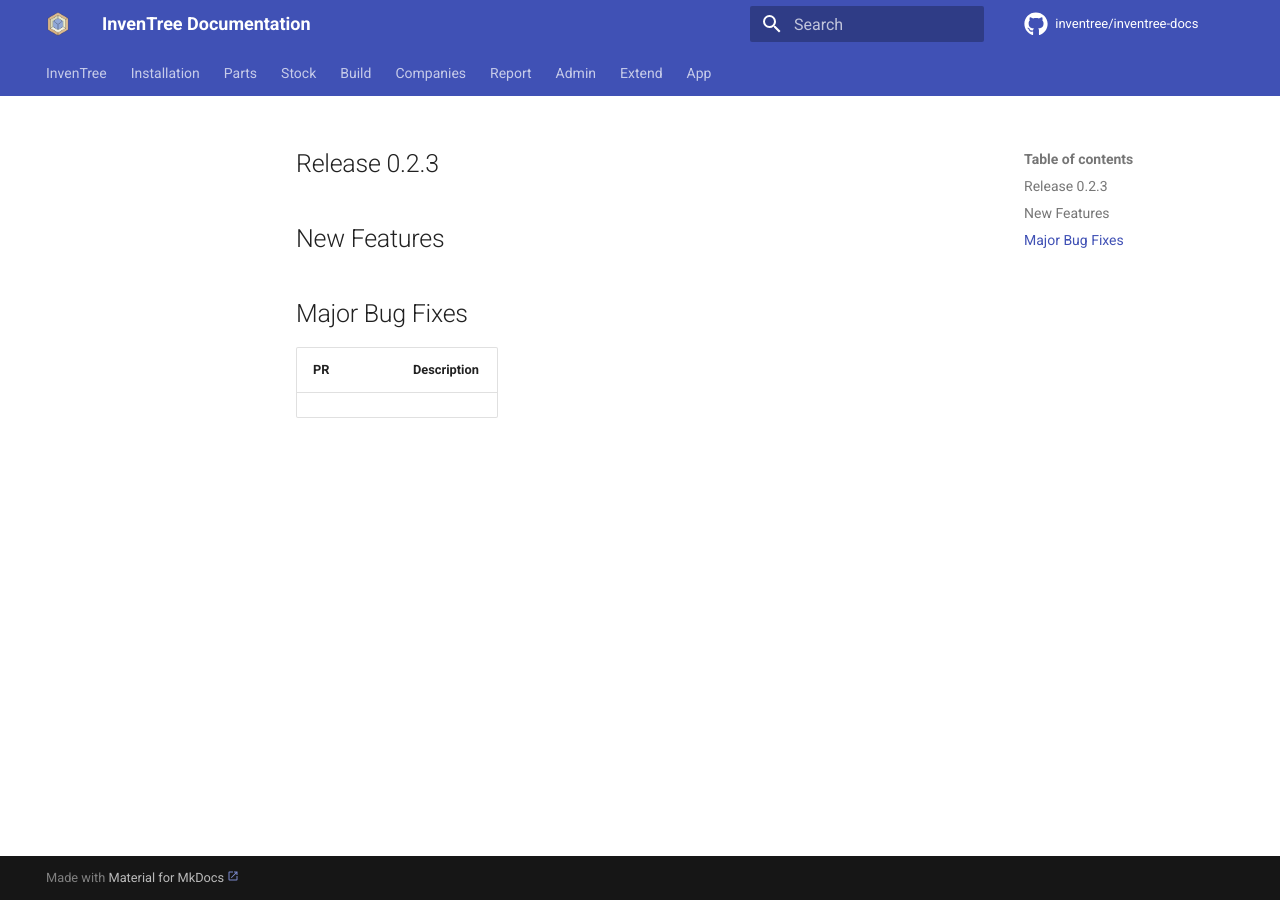
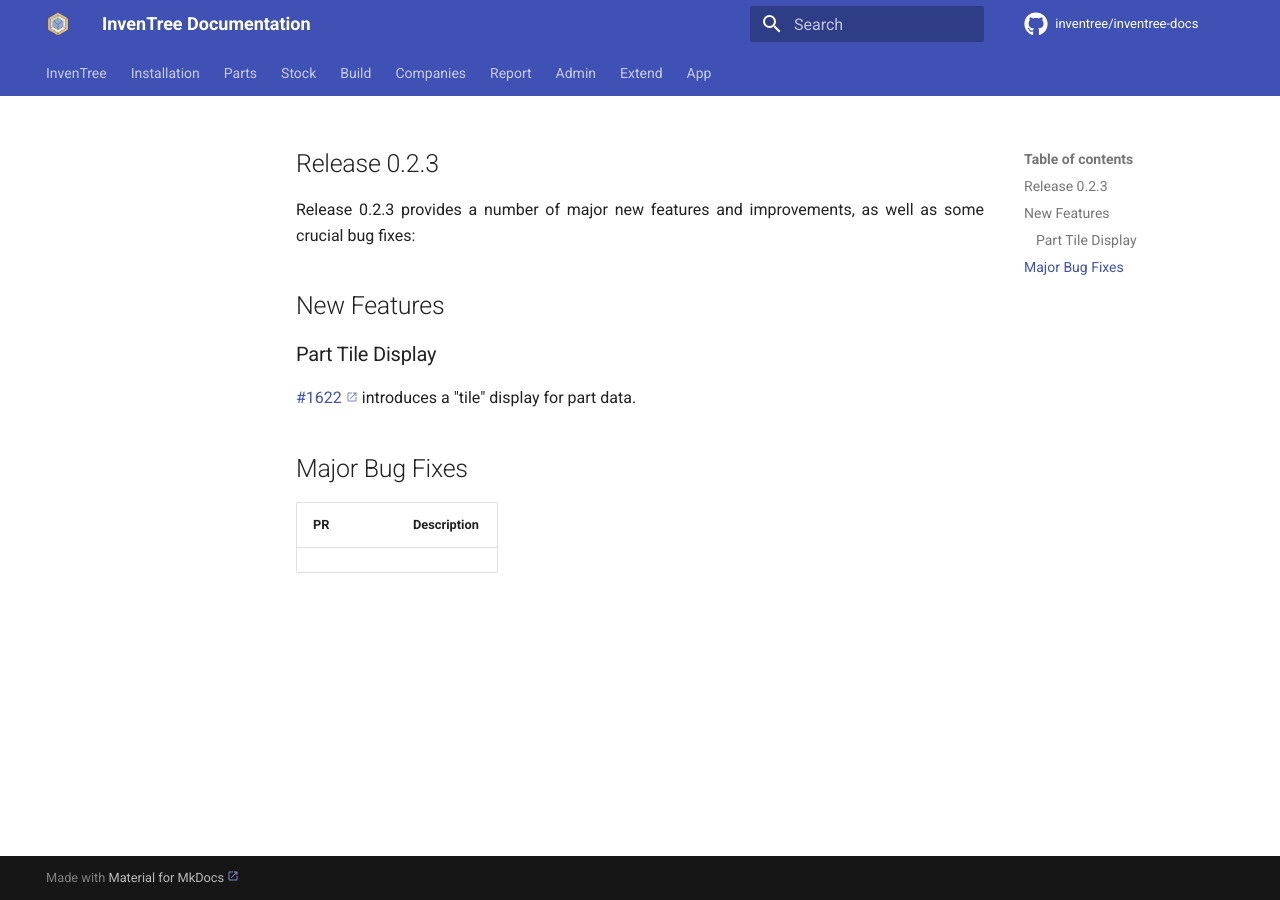
Before and after one commit to inventree/inventree-docs, an MkDocs documentation site: the page built from docs/releases/0.2.3.md, in a window 1280 px wide. Built offline with MkDocs 1.6.1 and Material for MkDocs 9.7.7, drawn with Linux system fonts in a browser that asks for light colours; a script that is not in the unit is left out; comment, search, counter and statistics services are not loaded.

Commit message:
Update 0.2.3.md

```diff
--- a/docs/releases/0.2.3.md
+++ b/docs/releases/0.2.3.md
@@ -4,7 +4,13 @@ title: Release 0.2.3
 
 ## Release 0.2.3
 
+Release 0.2.3 provides a number of major new features and improvements, as well as some crucial bug fixes:
+
 ## New Features
+
+### Part Tile Display
+
+[#1622](https://github.com/inventree/InvenTree/pull/1622) introduces a "tile" display for part data.
 
 ## Major Bug Fixes
 
```
